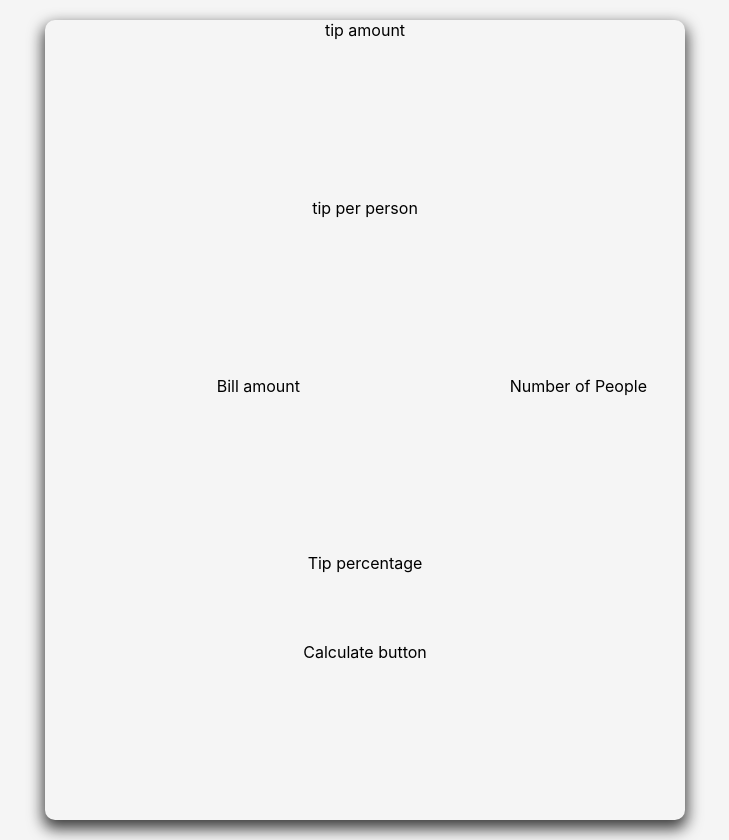
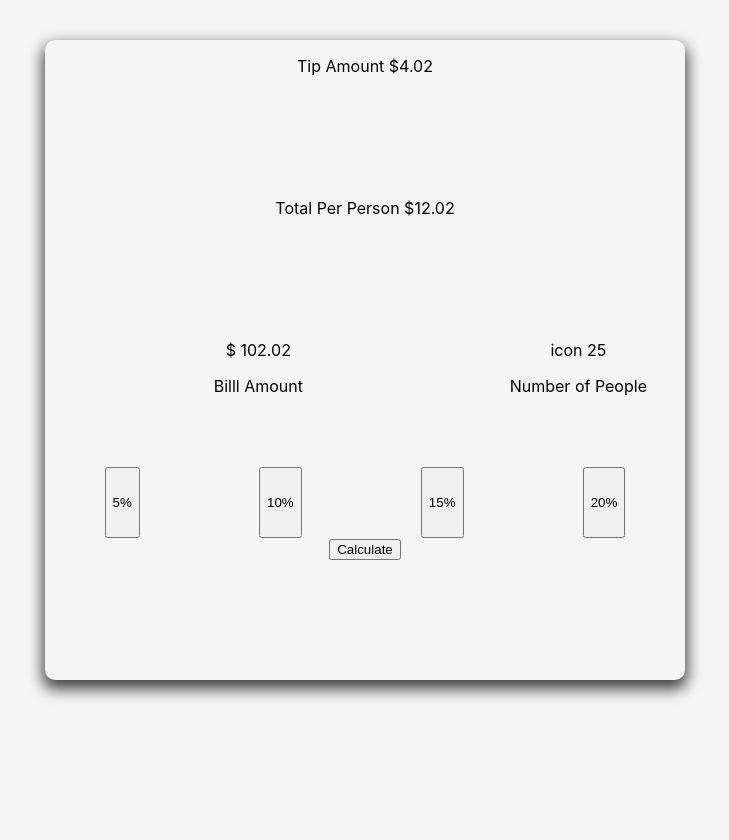
Before and after one commit to jcsmileyjr/tip-calculator, a React (Create React App) app in the folder react-tip-calculator/: page / in a window 1280 px wide. Shown: the whole page, without its empty margins (275-1004 px from the left). After the commit the page ends 800 px from the top, so only its background shows below. Built offline with nearby package versions, Linux system fonts and the light colour scheme.

Commit message:
#2 Refactor to add dummy content to layout

```diff
--- a/react-tip-calculator/src/App.css
+++ b/react-tip-calculator/src/App.css
@@ -8,13 +8,13 @@
   text-align: center;
   display: flex;
   justify-content: center;
-  margin:20px 0;
+  margin:40px 0;
 }
 
 main {
   border-radius: 10px;
   width: 50%;
-  height: 100vh;
+  height: 80vh;
   box-shadow: 0px 7px 15px 2px rgba(0,0,0,0.75);
   -webkit-box-shadow: 0px 7px 15px 2px rgba(0,0,0,0.75);
   -moz-box-shadow: 0px 7px 15px 2px rgba(0,0,0,0.75);
@@ -30,6 +30,9 @@ main {
 
 .ui__tipPercentage--container {
   flex: .5;
+  display: flex;
+  flex-direction: row;
+  justify-content: space-around;
 }
 
 .ui__inputs--container {
--- a/react-tip-calculator/src/App.js
+++ b/react-tip-calculator/src/App.js
@@ -1,5 +1,4 @@
-
-import './App.css';
+import "./App.css";
 
 /**
  * React app that displays a tip Calculator.
@@ -18,16 +17,37 @@ function App() {
   return (
     <div className="App">
       <main>
-        <section className="ui__tipAmount--container"> tip amount</section>
-        <section className="ui__totalPerPerson--container"> tip per person</section>
+        <section className="ui__tipAmount--container">
+          <p>
+            Tip Amount <span>$</span>
+            <span>4.02</span>
+          </p>
+        </section>
+        <section className="ui__totalPerPerson--container">
+          <p>
+            Total Per Person <span>$</span>
+            <span>12.02</span>
+          </p>
+        </section>
         <section className="ui__inputs--container">
-          <div className="inputs__billAmount--container"> Bill amount</div>
-          <div className="inputs__numberOfPeople--container"> Number of People</div>
+          <div className="inputs__billAmount--container">
+            <p><span>$</span> 102.02</p>
+            <p>Billl Amount</p>
+          </div>
+          <div className="inputs__numberOfPeople--container">
+            <p><span>icon</span> 25</p>
+            <p>Number of People</p>
+          </div>
         </section>
         <section className="ui__tipPercentage--container">
-          Tip percentage
+          <button type="button">5%</button>
+          <button type="button">10%</button>
+          <button type="button">15%</button>
+          <button type="button">20%</button>
         </section>
-        <section className="ui__calculateButton--container"> Calculate button</section>
+        <section className="ui__calculateButton--container">
+          <button type="button">Calculate</button>
+        </section>
       </main>
     </div>
   );
```
